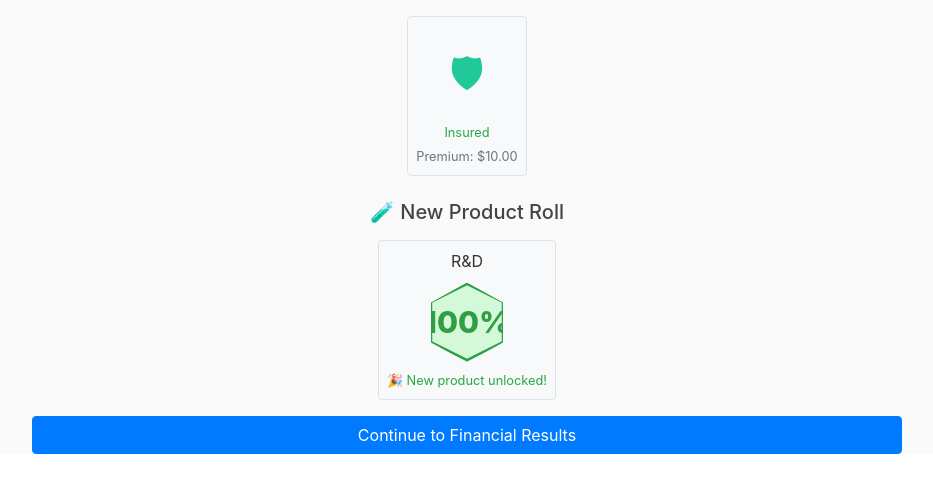
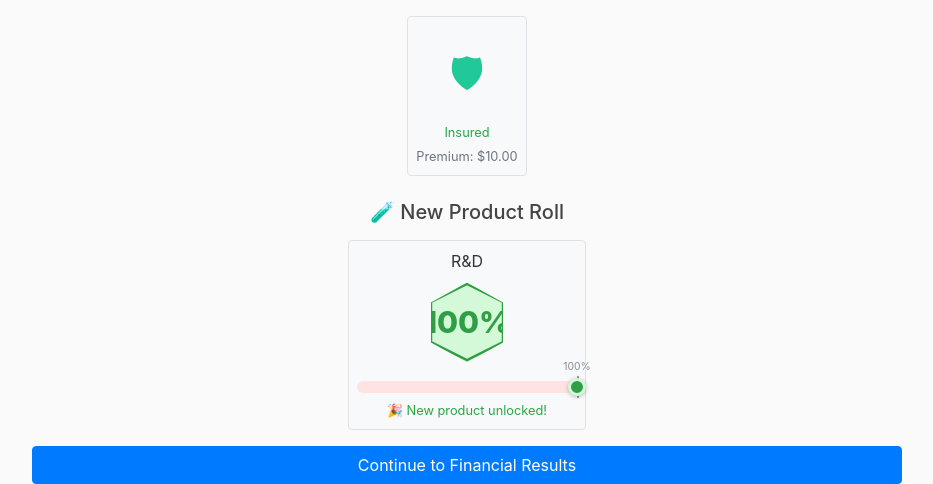
Before and after one commit to JasonKeyser/The-Toy-Company, a Django app: template game/templates/game/dice_roll.html in a window 1280 px wide. Shown: the part 348-832 px from the top of the page, without its empty margins (173-1106 px from the left). Before the commit the page ends 802 px from the top, so only its background shows below. Run offline with Django 5.2, Linux system fonts and the light colour scheme; tables that the repository leaves empty hold one stand-in row (values such as "Sample post"); the template is opened without the code that fills it: values that come from a table or form of the project are taken from there, most other values are stand-ins (such as "Sample title", 1, 10 or a date in 2020); data that the repository does not hold is empty; some libraries are stand-ins or nearby versions.

Commit message:
added suspense gauge to dice roll

```diff
--- a/game/templates/game/dice_roll.html
+++ b/game/templates/game/dice_roll.html
@@ -85,6 +85,57 @@
   #rnd-section.visible {
     opacity: 1;
   }
+
+  /* ── R&D suspense gauge ── */
+  .rnd-gauge-track {
+    position: relative;
+    width: 220px;
+    height: 12px;
+    border-radius: 999px;
+    background: #ffe3e3;
+    margin: 14px auto 4px;
+  }
+
+  .rnd-gauge-win-zone {
+    position: absolute;
+    top: 0; bottom: 0; right: 0;
+    background: #d3f9d8;
+    border-radius: 0 999px 999px 0;
+  }
+
+  .rnd-gauge-tick {
+    position: absolute;
+    top: -5px;
+    width: 2px;
+    height: 22px;
+    background: #495057;
+    opacity: 0.55;
+  }
+
+  .rnd-gauge-tick-label {
+    position: absolute;
+    top: -22px;
+    transform: translateX(-50%);
+    font-size: 0.65rem;
+    color: #868e96;
+    white-space: nowrap;
+  }
+
+  .rnd-gauge-marker {
+    position: absolute;
+    top: 50%;
+    width: 18px;
+    height: 18px;
+    border-radius: 50%;
+    background: #dee2e6;
+    border: 3px solid #fff;
+    transform: translate(-50%, -50%);
+    transition: background 0.2s ease, border-color 0.2s ease;
+    box-shadow: 0 1px 4px rgba(0,0,0,0.25);
+  }
+
+  .rnd-gauge-marker.win  { background: #2f9e44; border-color: #d3f9d8; }
+  .rnd-gauge-marker.lose { background: #c92a2a; border-color: #ffe3e3; }
 </style>
 
 <!-- ── Toy demand dice ── -->
@@ -175,11 +226,20 @@
         <div class="rnd-dice-wrap"
              style="height:90px; display:flex; align-items:center; justify-content:center;"
              data-roll="{{ turn.new_product_roll }}"
+             data-threshold="{{ turn.new_product_threshold }}"
              data-success="{{ turn.new_product_produced|yesno:'1,0' }}">
           <div class="d20-face">
             <span class="d20-num">1</span>
           </div>
         </div>
+
+        <div class="rnd-gauge-track">
+          <div class="rnd-gauge-win-zone"></div>
+          <div class="rnd-gauge-tick"></div>
+          <div class="rnd-gauge-tick-label"></div>
+          <div class="rnd-gauge-marker"></div>
+        </div>
+
         <div class="dice-info rnd-info"></div>
 
       </div>
@@ -296,19 +356,37 @@ document.addEventListener("DOMContentLoaded", function () {
     if (rndSection) rndSection.classList.add("visible");
 
     const finalVal   = parseInt(rndWrap.dataset.roll) || 1;
+    const threshold  = parseInt(rndWrap.dataset.threshold) || 0;
     // Display is inverted from the underlying roll so a HIGH shown number reads as a win:
     // the game succeeds on a low internal roll, so we mirror it (101 - roll) for display only.
     const displayVal = 101 - finalVal;
-    const isSuccess  = rndWrap.dataset.success === '1';
-    const face       = rndWrap.querySelector('.d20-face');
-    const numSpan    = face.querySelector('.d20-num');
+    // Mirror of the same inversion, applied to the threshold instead of the roll,
+    // to get the lowest displayed number that still counts as a win.
+    const needDisplay = Math.max(1, Math.min(100, 102 - threshold));
+    const isSuccess   = rndWrap.dataset.success === '1';
+    const face        = rndWrap.querySelector('.d20-face');
+    const numSpan     = face.querySelector('.d20-num');
+
+    const gaugeTrack = rndWrap.closest('.dice-box').querySelector('.rnd-gauge-track');
+    const winZone    = gaugeTrack.querySelector('.rnd-gauge-win-zone');
+    const tick       = gaugeTrack.querySelector('.rnd-gauge-tick');
+    const tickLabel  = gaugeTrack.querySelector('.rnd-gauge-tick-label');
+    const marker     = gaugeTrack.querySelector('.rnd-gauge-marker');
+
+    const tickPct = ((needDisplay - 1) / 99) * 100;
+    winZone.style.width   = (100 - tickPct) + '%';
+    tick.style.left       = tickPct + '%';
+    tickLabel.style.left  = tickPct + '%';
+    tickLabel.textContent = needDisplay + '%';
 
     let step = 0;
     const totalSteps = 12 + Math.floor(Math.random() * 8);
     let currentDelay = 25;
 
     function animate() {
-      numSpan.textContent = (Math.floor(Math.random() * 100) + 1) + '%';
+      const flicker = Math.floor(Math.random() * 100) + 1;
+      numSpan.textContent = flicker + '%';
+      marker.style.left = (((flicker - 1) / 99) * 100) + '%';
 
       const maxHeight   = 35;
       const currentJump = Math.max(0, maxHeight - (step * 2.5));
@@ -330,6 +408,8 @@ document.addEventListener("DOMContentLoaded", function () {
     function finalize() {
       face.style.transform = "translateY(0) scaleY(1)";
       numSpan.textContent  = displayVal + '%';
+      marker.style.left    = (((displayVal - 1) / 99) * 100) + '%';
+      marker.classList.add(isSuccess ? 'win' : 'lose');
 
       face.classList.remove('roll-high', 'roll-mid', 'roll-low');
       face.classList.add(isSuccess ? 'ins-safe' : 'ins-disaster');
```
